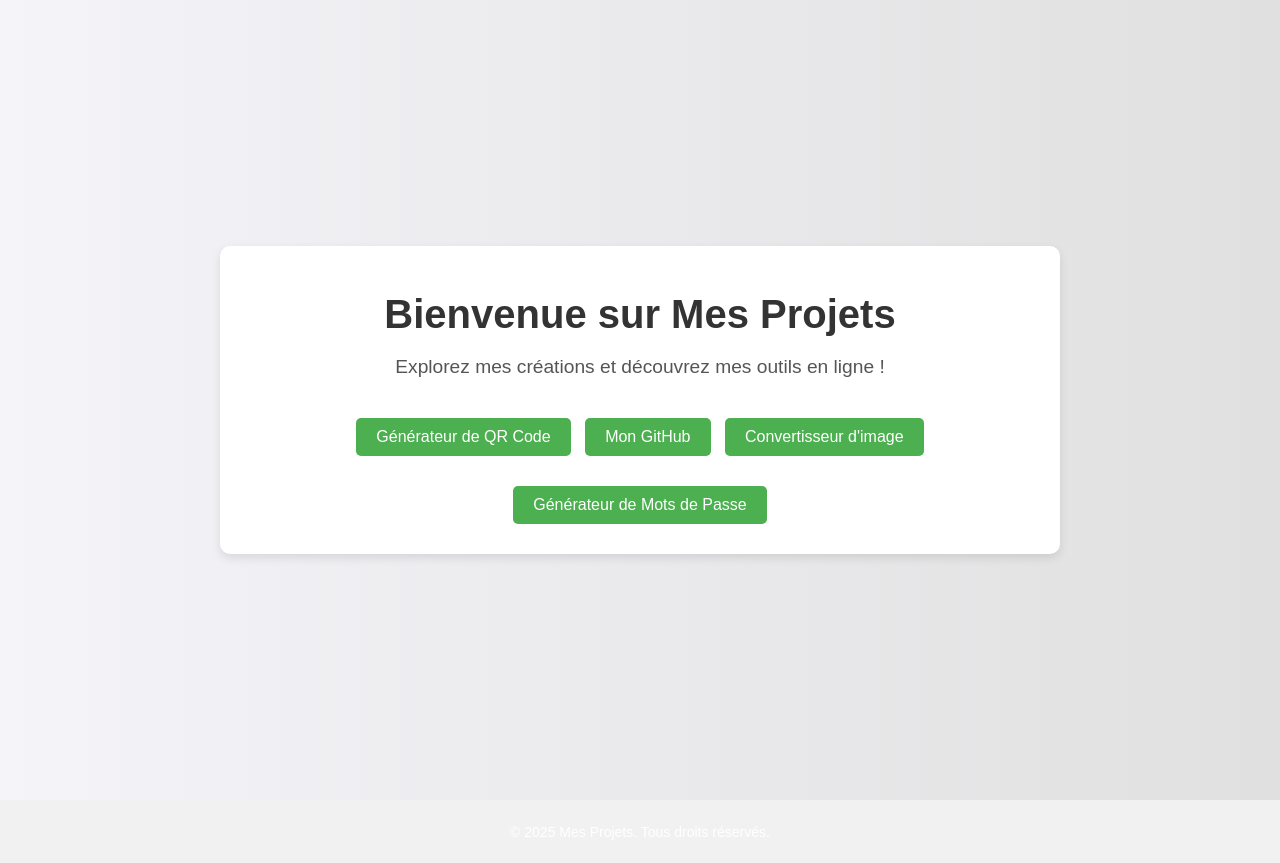
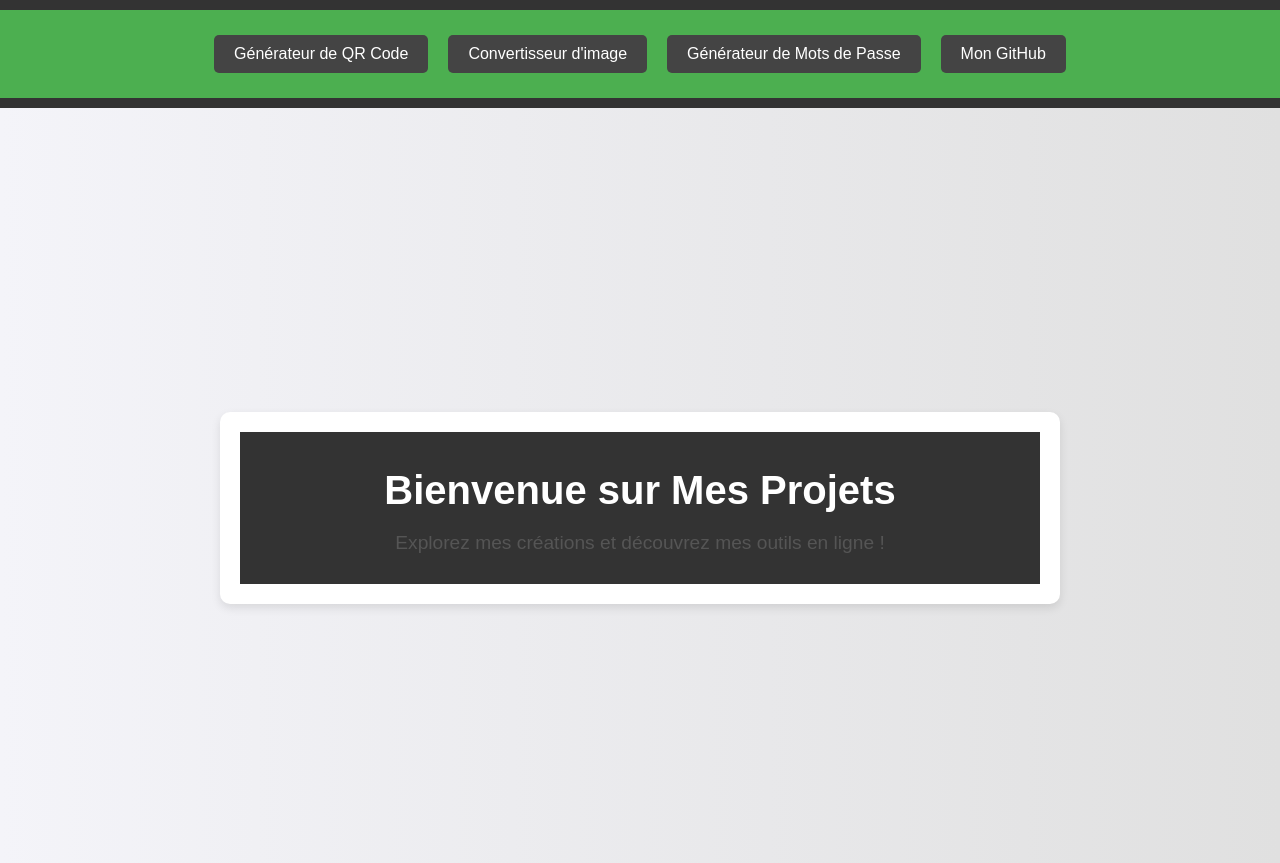
Before and after one commit to filsuin/My-website, a PHP site: page / in a window 1280 px wide. Shown: the top 863 px of the page. Before the commit the page ends 840 px from the top, so only its background shows below. Run offline with PHP 8.4, Linux system fonts and the light colour scheme.

Commit message:
1.115
Change of layout

```diff
--- a/assets/css/style.css
+++ b/assets/css/style.css
@@ -23,8 +23,9 @@
     background-color: #4caf50;
     padding: 10px 0;
     display: flex;
-    justify-content: flex-end; /* Aligne les éléments à droite */
+    justify-content: center;
     align-items: center;
+    flex-wrap: wrap;
 }
 
 nav ul {
@@ -46,6 +47,32 @@
 
 nav ul li a:hover {
     text-decoration: underline;
+}
+
+.nav-buttons {
+    list-style-type: none;
+    padding: 0;
+    margin: 0;
+    display: flex;
+    flex-wrap: wrap;
+    justify-content: center;
+}
+
+.nav-buttons li {
+    margin: 5px;
+}
+
+.nav-buttons a {
+    color: white;
+    text-decoration: none;
+    padding: 10px 20px;
+    background-color: #444;
+    border-radius: 5px;
+    transition: background-color 0.3s;
+}
+
+.nav-buttons a:hover {
+    background-color: #555;
 }
 
 /* Wrapper pour centrer le contenu dans toutes les pages */
@@ -81,6 +108,12 @@
     font-size: 1.2em;
     margin-bottom: 20px;
     color: #555;
+}
+
+header {
+    background-color: #333;
+    color: white;
+    padding: 10px 0;
 }
 
 /* Boutons */
@@ -165,6 +198,14 @@
         padding: 8px 15px;
         font-size: 14px;
     }
+
+    .nav-buttons {
+        flex-direction: column;
+    }
+
+    .nav-buttons li {
+        margin: 10px 0;
+    }
 }
 
 /* Styles pour l'aperçu de l'image */
--- a/index.html
+++ b/index.html
@@ -12,21 +12,24 @@
     <link rel="stylesheet" href="https://cdnjs.cloudflare.com/ajax/libs/font-awesome/6.0.0-beta3/css/all.min.css">
 </head>
 <body>
+    <header>
+        <nav>
+            <ul class="nav-buttons">
+                <!--<li><a href="index.html" class="button">Accueil</a></li>-->
+                <li><a href="qr_code.html" class="button">Générateur de QR Code</a></li>
+                <li><a href="image.html" class="button">Convertisseur d'image</a></li>
+                <li><a href="password.html" class="button">Générateur de Mots de Passe</a></li>
+                <!--<li><a href="youtube.html" class="button">Téléchargeur de Vidéos YouTube</a></li>
+                <li><a href="contact.html" class="button">Contact</a></li>-->
+                <li><a href="https://github.com/filsuin" target="_blank" class="button">Mon GitHub</a></li>
+            </ul>
+        </nav>
+    </header>
     <div class="wrapper">
         <div class="container">
             <header>
                 <h1>Bienvenue sur Mes Projets</h1>
                 <p>Explorez mes créations et découvrez mes outils en ligne !</p>
-                <!-- Lien vers la page QR Code -->
-                <a href="qr_code.html" class="button">Générateur de QR Code</a>
-                <!-- Lien vers ton GitHub -->
-                <a href="https://github.com/filsuin" target="_blank" class="button">Mon GitHub</a>
-                <!-- Lien vers le convertisseur d'image -->
-                <a href="image.html" class="button">Convertisseur d'image</a>
-                <!-- Lien vers le générateur de mots de passe -->
-                <a href="password.html" class="button">Générateur de Mots de Passe</a>
-                <!-- Lien vers le téléchargeur de vidéos YouTube -->
-                <!--<a href="youtube.html" class="button">Téléchargeur de Vidéos YouTube</a>-->
             </header>
         </div>
     </div>
```
